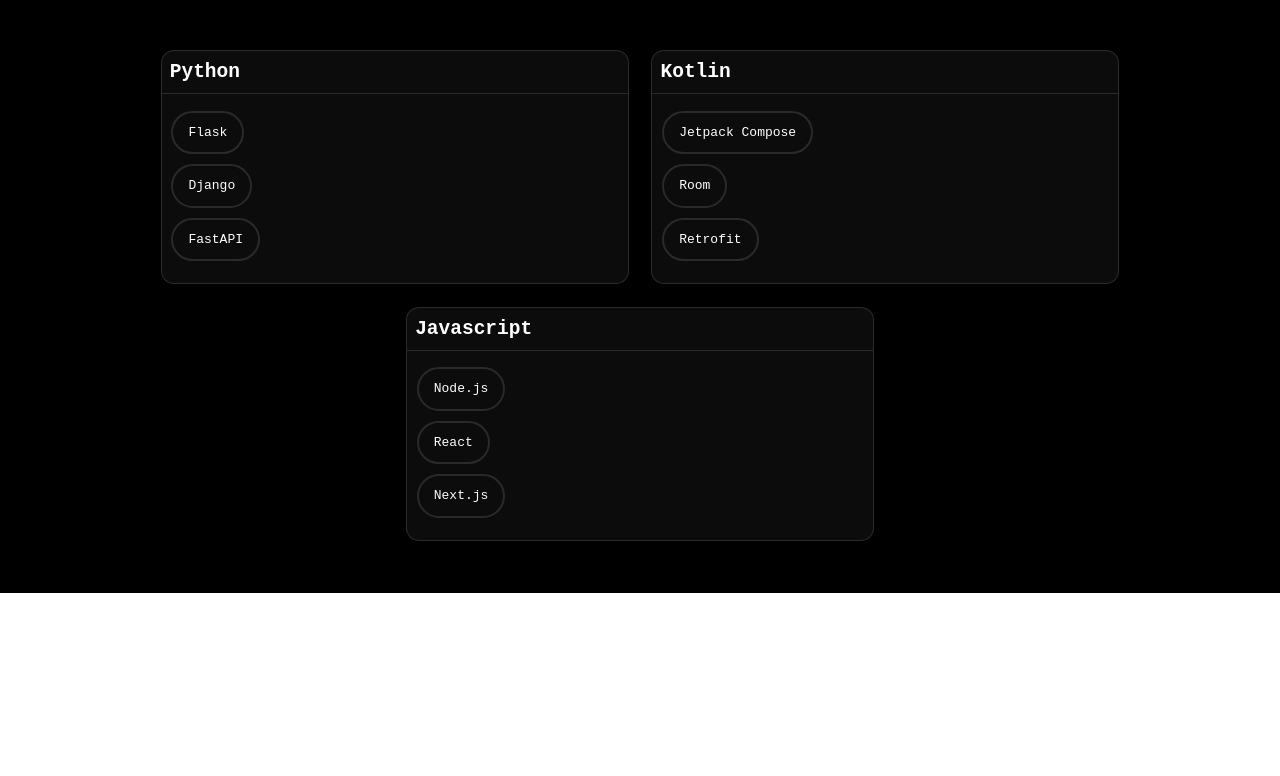
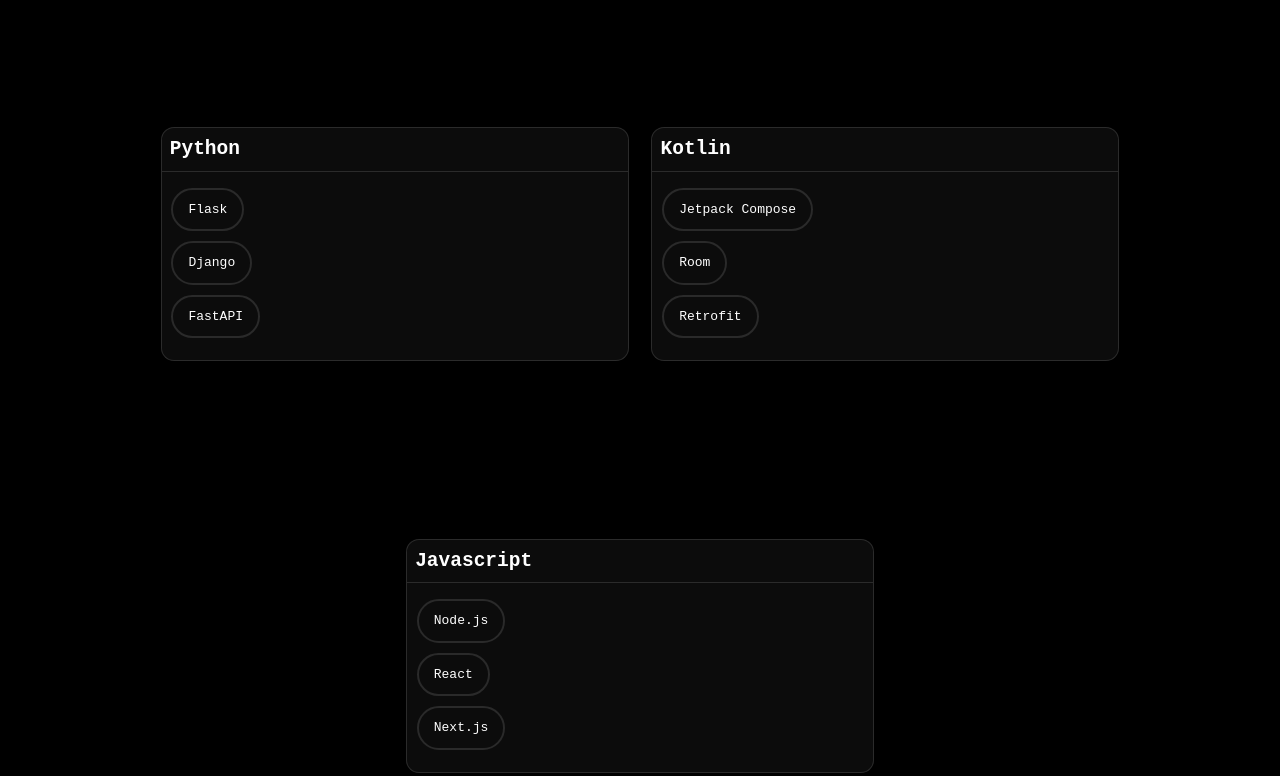
Before and after one commit to Nayaravis/Portfolio, a website: page index.html in a window 1280 px wide. Shown: the part 802-1578 px from the top of the page. Drawn offline with Linux system fonts and the light colour scheme.

Commit message:
fixed skills section height

```diff
--- a/index.html
+++ b/index.html
@@ -30,7 +30,7 @@
         </div>
     </section>
     <section id="skills" class="h-fit w-full bg-black py-16">
-        <div class="skills-list w-full h-fit md:p-0 p-2 flex flex-wrap justify-center items-center gap-7">
+        <div class="skills-list w-full sm:h-screen h-fit md:p-0 p-2 flex flex-wrap justify-center items-center gap-7">
             <div class="w-xl h-72 rounded-2xl border-1 skill-card python-skills relative text-white flex flex-col">
                 <h3 class="text-2xl font-bold mb-2 border-b p-2.5">Python</h3>
                 <ul class="p-3 python">
```
